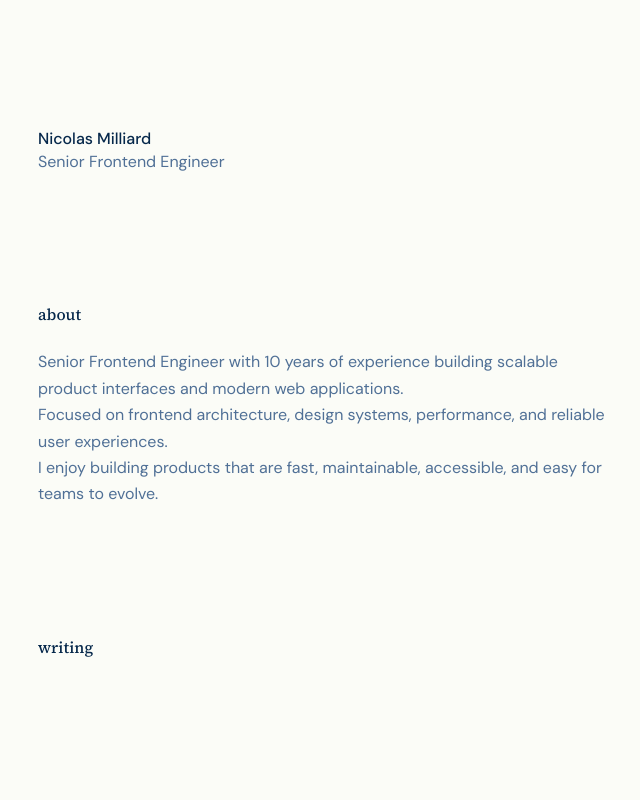
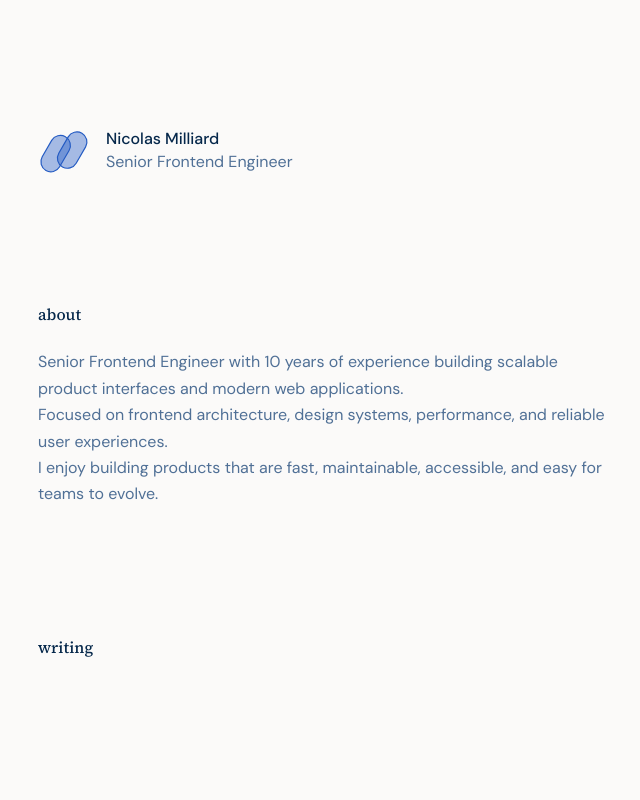
Before and after one commit to NicolasMilliard/portfolio, a React (Vite) app: page / in a window 1280 px wide. Shown: the top 800 px of the page, without its empty margins (312-952 px from the left). Built offline with nearby package versions, Linux system fonts and the light colour scheme.

Commit message:
feat: refresh portfolio colors and branding

```diff
--- a/src/components/Connect.tsx
+++ b/src/components/Connect.tsx
@@ -21,7 +21,9 @@ export const Connect = () => {
         {links.map((link, index) => (
           <span key={link.label}>
             {getSeparator(index, links.length)}
-            <a href={link.href}>{link.label}</a>
+            <a className="social-link" href={link.href}>
+              {link.label}
+            </a>
           </span>
         ))}
         .
--- a/src/components/Introduction.tsx
+++ b/src/components/Introduction.tsx
@@ -2,9 +2,18 @@ import { profile } from '../data/portfolio';
 
 export const Introduction = () => {
   return (
-    <header>
-      <h1>{profile.name}</h1>
-      <p>{profile.title}</p>
+    <header className="introduction">
+      <img
+        className="introduction-logo"
+        src="/milliard-dev-logo.svg"
+        alt=""
+        width="44"
+        height="39"
+      />
+      <div className="introduction-copy">
+        <h1>{profile.name}</h1>
+        <p>{profile.title}</p>
+      </div>
     </header>
   );
 };
--- a/src/index.css
+++ b/src/index.css
@@ -19,10 +19,12 @@
     ui-monospace, SFMono-Regular, Menlo, Monaco, Consolas, 'Liberation Mono',
     monospace;
 
-  --background: oklch(0.9889 0.0067 115.7);
-  --foreground: oklch(0.2749 0.0751 252.86);
+  --background: oklch(0.986 0.002 67.8);
+  --foreground: oklch(0.275 0.075 252.9);
   --muted: oklch(0.5365 0.0706 253.27);
+  --accent: oklch(0.498 0.173 261.6);
   --surface-subtle: color-mix(in oklab, var(--foreground), transparent 96%);
+  --surface-accent: color-mix(in oklab, var(--accent), transparent 96%);
   --border-subtle: color-mix(in oklab, var(--foreground), transparent 90%);
 
   --space-page-y: clamp(4rem, 10vw, 8rem);
@@ -60,6 +62,19 @@ body {
 
 header {
   margin-top: var(--space-page-y);
+}
+
+.introduction {
+  display: flex;
+  flex-direction: column;
+  align-items: flex-start;
+  gap: 1rem;
+}
+
+.introduction-logo {
+  display: block;
+  width: 3.25rem;
+  height: auto;
 }
 
 main {
@@ -131,7 +146,12 @@ a:focus-visible {
 .project-link:focus-visible,
 .writing-link:hover,
 .writing-link:focus-visible {
-  background-color: var(--surface-subtle);
+  background-color: var(--surface-accent);
+}
+
+.social-link:hover,
+.social-link:focus-visible {
+  color: var(--accent);
 }
 
 .project-link {
@@ -353,10 +373,8 @@ a:focus-visible {
   opacity: 1;
 }
 
-html:active-view-transition-type(article-enter) :is(
-  .article-time,
-  .article-content
-) {
+html:active-view-transition-type(article-enter)
+  :is(.article-time, .article-content) {
   visibility: hidden;
   opacity: 0;
   transform: translateY(0.5rem);
@@ -397,6 +415,14 @@ html:active-view-transition-type(article-enter) :is(
   }
 }
 
+@media (min-width: 48rem) {
+  .introduction {
+    display: grid;
+    grid-template-columns: 3.25rem minmax(0, 1fr);
+    align-items: center;
+  }
+}
+
 @media (max-width: 30rem) {
   .article-content pre {
     font-size: 1rem;
```
Also changed, not shown: public/favicon.svg, public/milliard-dev-logo.svg (added).
